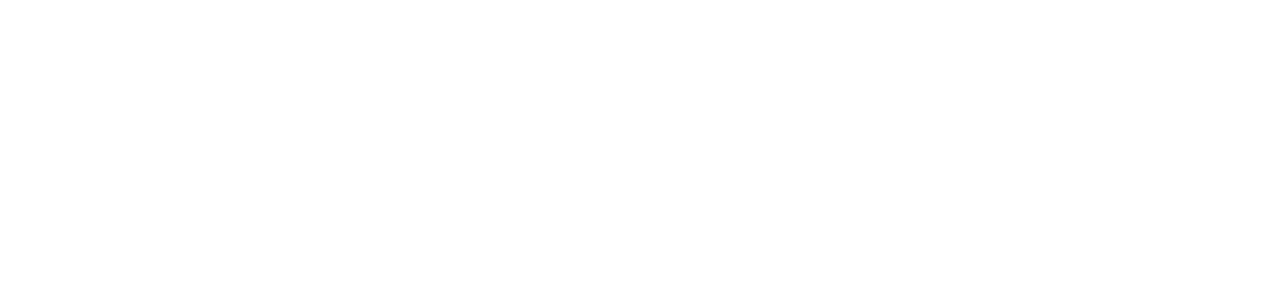
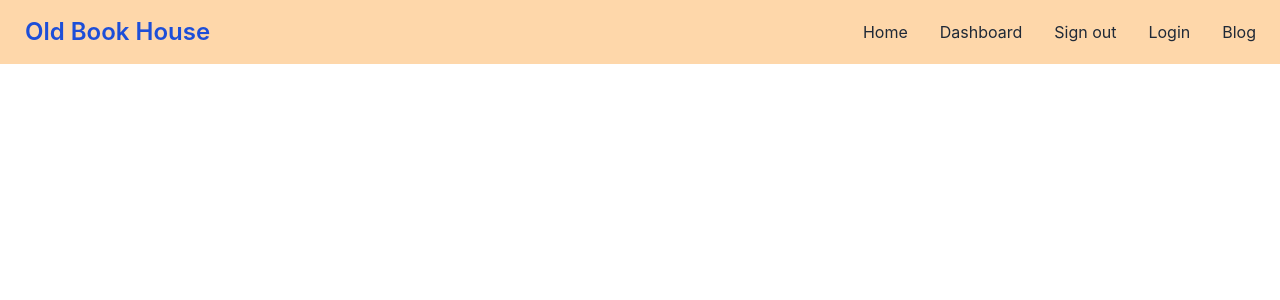
Before and after one commit to Shantaroy07/reused-products-client, a React (Create React App) app: page / in a window 1280 px wide. Shown: the top 300 px of the page. Built offline with nearby package versions, Linux system fonts and the light colour scheme.

Commit message:
navbar-added

```diff
--- a/src/App.js
+++ b/src/App.js
@@ -1,9 +1,11 @@
+import { RouterProvider } from 'react-router-dom';
 import './App.css';
+import router from './Router/Router';
 
 function App() {
   return (
     <div className="App">
-
+      <RouterProvider router={router}></RouterProvider>
     </div>
   );
 }
--- a/src/Layout/Main.js
+++ b/src/Layout/Main.js
@@ -0,0 +1,14 @@
+import { Outlet } from "react-router-dom";
+import Navbar from "../Shared/Navbar";
+
+const Main = () => {
+    return (
+        <div>
+            <Navbar></Navbar>
+
+
+        </div>
+    );
+};
+
+export default Main;
--- a/src/Shared/AuthProvider.js
+++ b/src/Shared/AuthProvider.js
@@ -0,0 +1,56 @@
+import React, { createContext, useEffect, useState } from 'react';
+import { createUserWithEmailAndPassword, getAuth, onAuthStateChanged, signInWithEmailAndPassword, signOut, updateProfile } from 'firebase/auth';
+import app from '../Firebase/Firebase.init';
+
+
+export const AuthContext = createContext();
+const auth = getAuth(app);
+
+const AuthProvider = ({ children }) => {
+    const [user, setUser] = useState(null);
+    const [loading, setLoading] = useState(true);
+    const createUser = (email, password) => {
+        setLoading(true);
+        return createUserWithEmailAndPassword(auth, email, password);
+    }
+
+    const signIn = (email, password) => {
+        setLoading(true);
+        return signInWithEmailAndPassword(auth, email, password);
+    }
+
+    const updateUser = (userInfo) => {
+        return updateProfile(auth.currentUser, userInfo);
+    }
+
+    const logOut = () => {
+        setLoading(true);
+        return signOut(auth);
+    }
+
+    useEffect(() => {
+        const unsubscribe = onAuthStateChanged(auth, currentUser => {
+            console.log('user observing');
+            setUser(currentUser);
+            setLoading(false);
+        });
+
+        return () => unsubscribe();
+    }, [])
+
+    const authInfo = {
+        createUser,
+        signIn,
+        updateUser,
+        logOut,
+        user,
+        loading
+    }
+    return (
+        <AuthContext.Provider value={authInfo}>
+            {children}
+        </AuthContext.Provider>
+    );
+};
+
+export default AuthProvider;
--- /dev/null
+++ b/src/Shared/Navbar.js
@@ -0,0 +1,44 @@
+import React, { useContext } from 'react';
+import { Link } from 'react-router-dom';
+import { AuthContext } from './AuthProvider';
+
+
+const Navbar = () => {
+
+
+
+
+    const menuItems = <React.Fragment>
+        <li><Link to="/">Home</Link></li>
+        <li><Link to="/dashboard">Dashboard</Link></li>
+        <li><button>Sign out</button></li>
+        <li><Link to="/login">Login</Link></li>
+        <li><Link to="/about">Blog</Link></li>
+    </React.Fragment>
+
+    return (
+        <div className="navbar bg-orange-200 flex justify-between">
+            <div className="navbar-start">
+                <div className="dropdown">
+                    <label tabIndex={0} className="btn btn-ghost lg:hidden">
+                        <svg xmlns="http://www.w3.org/2000/svg" className="h-5 w-5" fill="none" viewBox="0 0 24 24" stroke="currentColor"><path strokeLinecap="round" strokeLinejoin="round" strokeWidth="2" d="M4 6h16M4 12h8m-8 6h16" /></svg>
+                    </label>
+                    <ul tabIndex={1} className="menu menu-compact dropdown-content mt-3 p-2 shadow bg-base-100 rounded-box w-52">
+                        {menuItems}
+                    </ul>
+                </div>
+                <Link to="/" className="btn btn-ghost normal-case text-blue-700 text-2xl">Old Book House</Link>
+            </div>
+            <div className="navbar-center hidden lg:flex">
+                <ul className="menu menu-horizontal p-0">
+                    {menuItems}
+                </ul>
+            </div>
+            <label htmlFor="dashboard-drawer" tabIndex={2} className="btn btn-ghost lg:hidden">
+                <svg xmlns="http://www.w3.org/2000/svg" className="h-5 w-5" fill="none" viewBox="0 0 24 24" stroke="currentColor"><path strokeLinecap="round" strokeLinejoin="round" strokeWidth="2" d="M4 6h16M4 12h8m-8 6h16" /></svg>
+            </label>
+        </div>
+    );
+};
+
+export default Navbar;
```
Also changed, not shown: src/Router/Router.js (+13 -0 lines).
